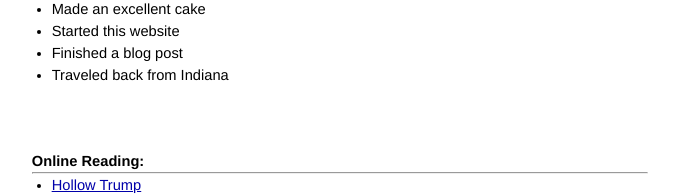
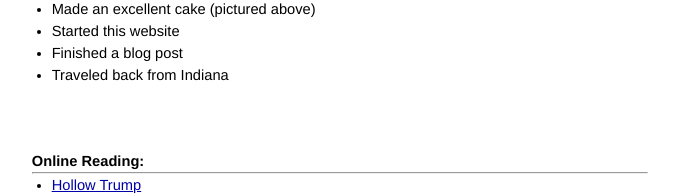
Before and after one commit to cwaldoch/cwaldoch.github.io, a Jekyll site: the page built from _posts/2018-02-02-weekly-roundup-no1.md, in a window 1280 px wide. Shown: the part 628-823 px from the top of the page, without its empty margins (300-979 px from the left). Built offline with Jekyll 4.4.1, drawn with Linux system fonts in a browser that asks for light colours; our own code applies the rules of GitHub Pages for plain Markdown files.

Commit message:
Update 2018-02-02-weekly-roundup-no1.md

```diff
--- a/_posts/2018-02-02-weekly-roundup-no1.md
+++ b/_posts/2018-02-02-weekly-roundup-no1.md
@@ -8,7 +8,7 @@ As part of establishing consistency, I'll be doing brief weekly roundups. Not to
 
 ## Things I did this week:
 ------
-* Made an excellent cake
+* Made an excellent cake (pictured above)
 * Started this website
 * Finished a blog post
 * Traveled back from Indiana
```
